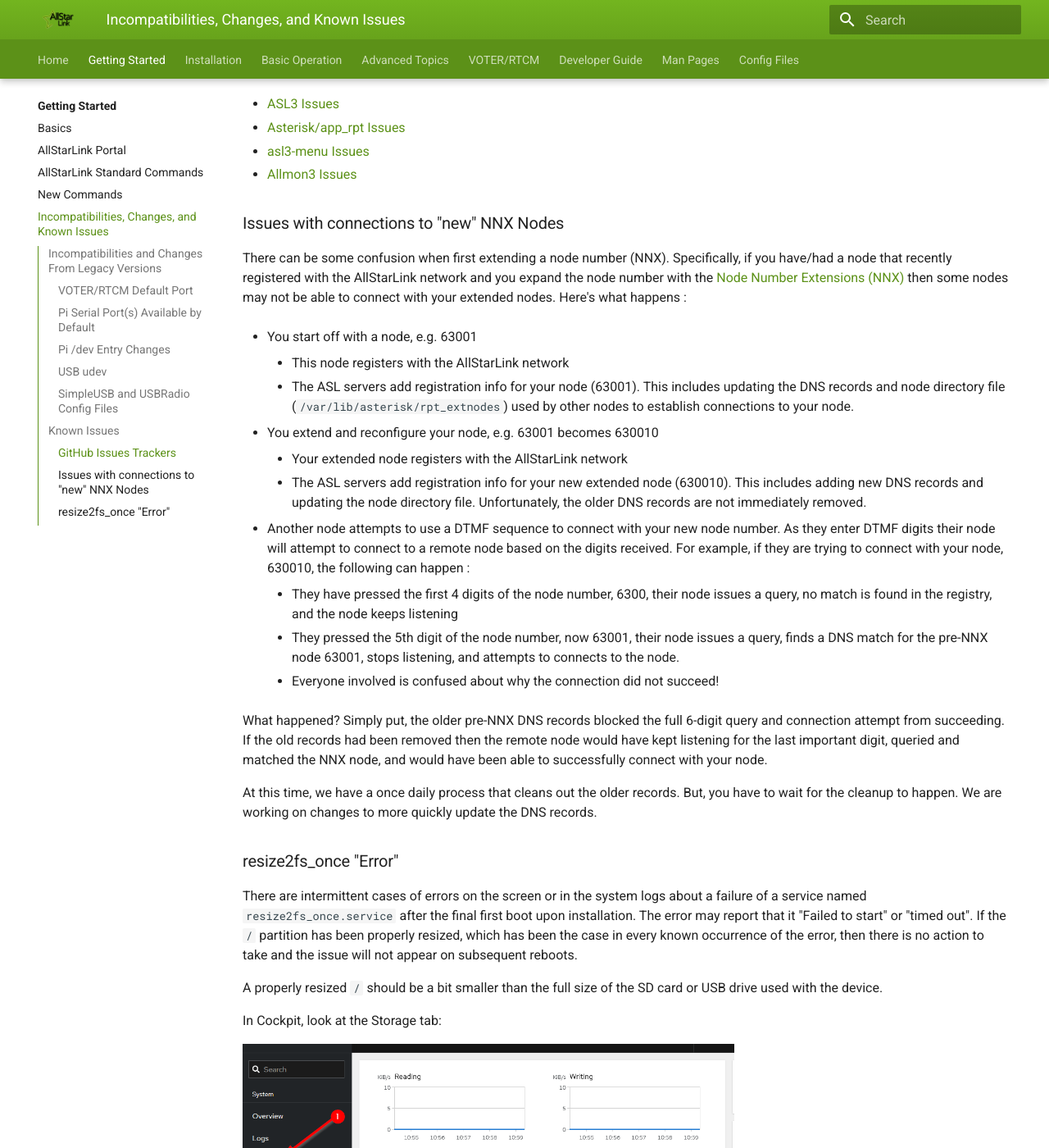
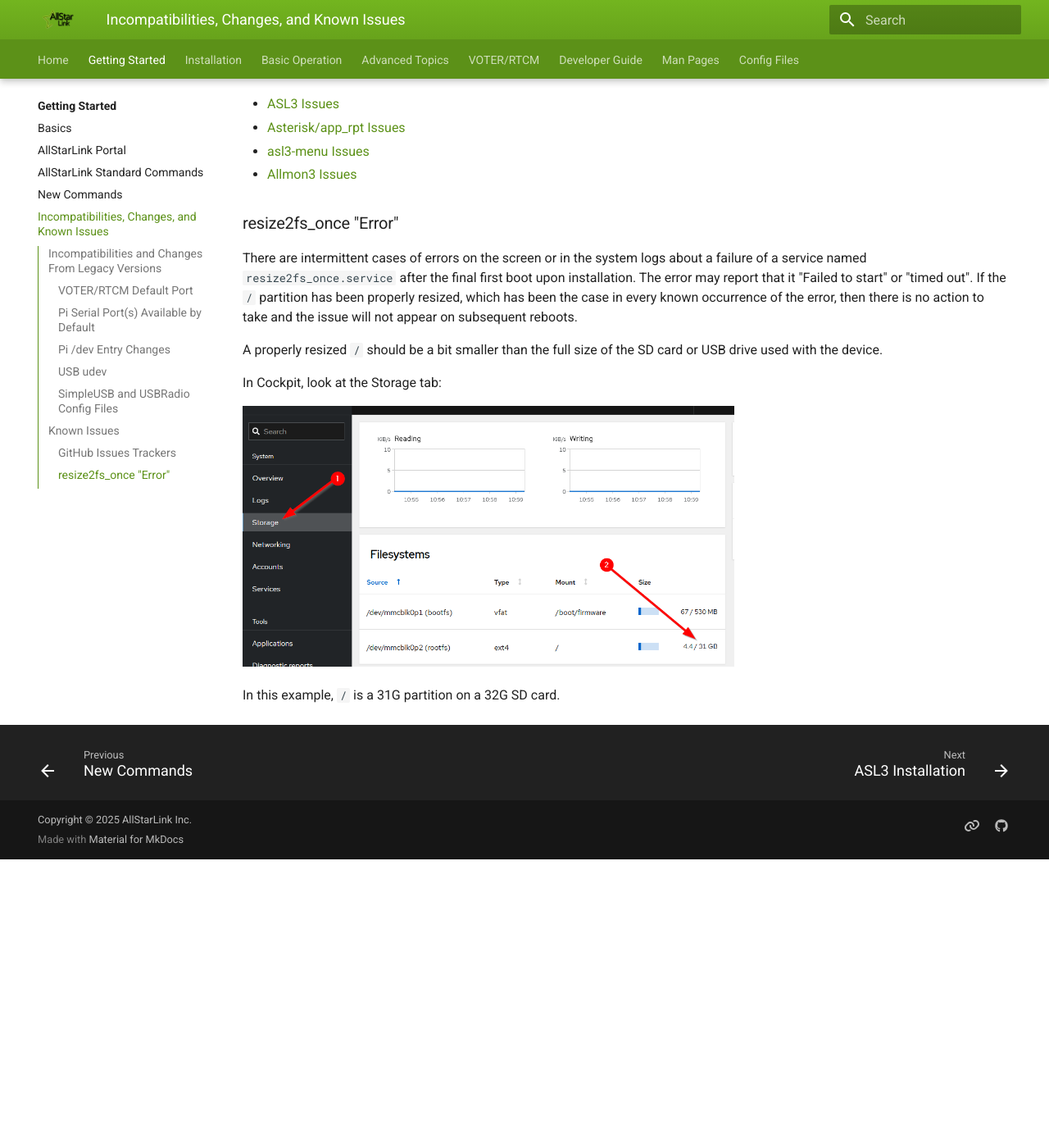
Before and after one commit to AllStarLink/ASL3-Manual, an MkDocs documentation site: the page built from docs/basics/incompatibles.md, in a window 1280 px wide and 1400 px high, scrolled down 1620 px. Shown: the whole window at 82% size. Built offline with MkDocs 1.6.1 and Material for MkDocs 9.7.7, drawn with Linux system fonts in a browser that asks for light colours; after the commit the page ends 2668 px from its top, so only the background shows below that.

Commit message:
Changes to reflect the upgraded "Node DB" --> "DNS" code (#209)
- Changes to the "TXT" record
- No longer active nodes are aged out (removed from DNS) after 2 hours
- INN <--> NNX changes are handled right away

```diff
--- a/docs/basics/incompatibles.md
+++ b/docs/basics/incompatibles.md
@@ -52,28 +52,6 @@
 * [asl3-menu Issues](https://github.com/AllStarLink/asl3-menu/issues)
 * [Allmon3 Issues](https://github.com/AllStarLink/Allmon3/issues)
 
-### Issues with connections to "new" NNX Nodes
-
-There can be some confusion when first extending a node number (NNX).  Specifically, if you have/had a node that recently registered with the AllStarLink network and you expand the node number with the [Node Number Extensions (NNX)](../adv-topics/nnx.md) then some nodes may not be able to connect with your extended nodes.  Here's what happens :
-
-- You start off with a node, e.g. 63001
-    - This node registers with the AllStarLink network
-    - The ASL servers add registration info for your node (63001).  This includes updating the DNS records and node directory file (`/var/lib/asterisk/rpt_extnodes`) used by other nodes to establish connections to your node.
-
-- You extend and reconfigure your node, e.g. 63001 becomes 630010
-    - Your extended node registers with the AllStarLink network
-    - The ASL servers add registration info for your new extended node (630010).  This includes adding new DNS records and updating the node directory file.  Unfortunately, the older DNS records are not immediately removed.
-
-- Another node attempts to use a DTMF sequence to connect with your new node number.  As they enter DTMF digits their node will attempt to connect to a remote node based on the digits received.  For example, if they are trying to connect with your node, 630010, the following can happen :
-    - They have pressed the first 4 digits of the node number, 6300, their node issues a query, no match is found in the registry, and the node keeps listening
-    - They pressed the 5th digit of the node number, now 63001, their node issues a query, finds a DNS match for the pre-NNX node 63001, stops listening, and attempts to connects to the node.
-    - Everyone involved is confused about why the connection did not succeed!
-
-What happened?  Simply put, the older pre-NNX DNS records blocked the full 6-digit query and connection attempt from succeeding.  If the old records had been removed then the remote node would have kept listening for the last important digit, queried and matched the NNX node, and would have been able to successfully connect with your node.
-
-At this time, we have a once daily process that cleans out the older records.  But, you have to wait for the cleanup to happen.  We are working on changes to more quickly update the DNS records.
-
-
 ### resize2fs_once "Error"
 There are intermittent cases of errors on the screen or in  the system logs about a failure of a service named `resize2fs_once.service` after the final first boot upon installation. The error may report that it "Failed to start" or "timed out". If the `/` partition has been properly resized, which has been the case in every known
 occurrence of the error, then there is no action to take and the issue will not appear on subsequent reboots.
```
Also changed, not shown: docs/adv-topics/dns-servers.md (+6 -8 lines).
